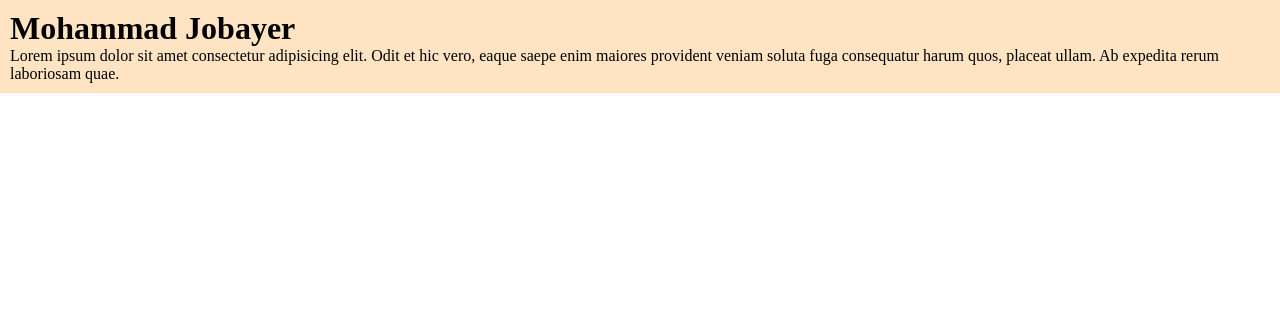
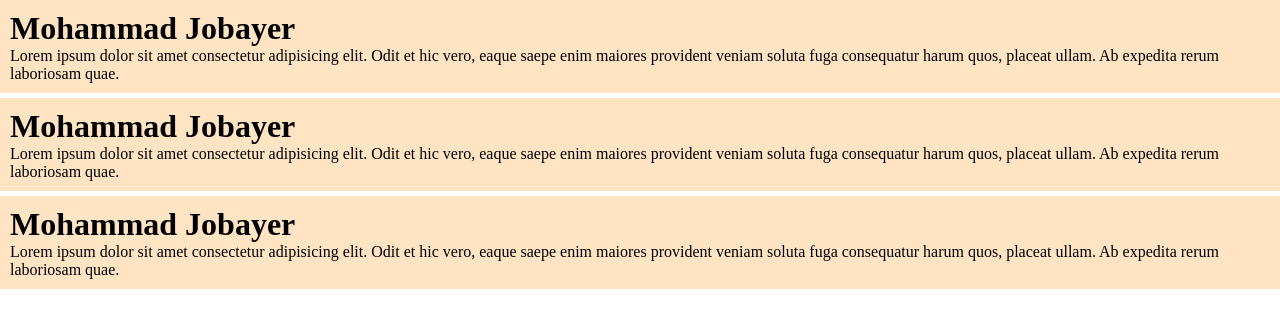
Before and after one commit to 02mohammadjobayer/my-first-projet-, a plain HTML site: page index.html in a window 1280 px wide. Drawn offline with Linux system fonts and the light colour scheme.

Commit message:
my first work

```diff
--- a/css/style.css
+++ b/css/style.css
@@ -1,6 +1,7 @@
 div{
     background-color: bisque;
     padding: 10px;
+    margin-bottom: 5px;
 }
 *{
     margin: 0;
--- a/index.html
+++ b/index.html
@@ -13,5 +13,17 @@
         Odit et hic vero, eaque saepe enim maiores provident veniam soluta fuga consequatur harum quos, placeat ullam.
         Ab expedita rerum laboriosam quae.</p>
     </div>
+    <div>
+        <h1>Mohammad Jobayer</h1>
+        <p>Lorem ipsum dolor sit amet consectetur adipisicing elit.
+        Odit et hic vero, eaque saepe enim maiores provident veniam soluta fuga consequatur harum quos, placeat ullam.
+        Ab expedita rerum laboriosam quae.</p>
+    </div>
+    <div>
+        <h1>Mohammad Jobayer</h1>
+        <p>Lorem ipsum dolor sit amet consectetur adipisicing elit.
+        Odit et hic vero, eaque saepe enim maiores provident veniam soluta fuga consequatur harum quos, placeat ullam.
+        Ab expedita rerum laboriosam quae.</p>
+    </div>
 </body>
 </html>
```
